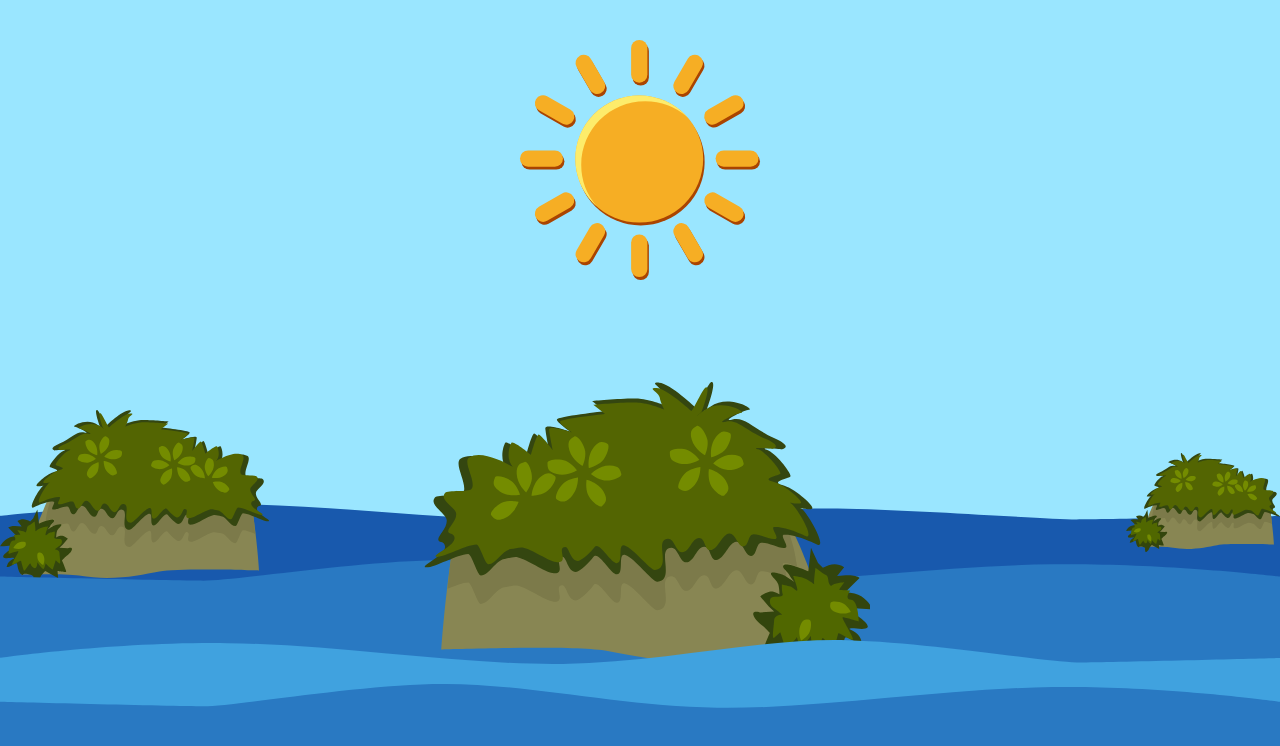
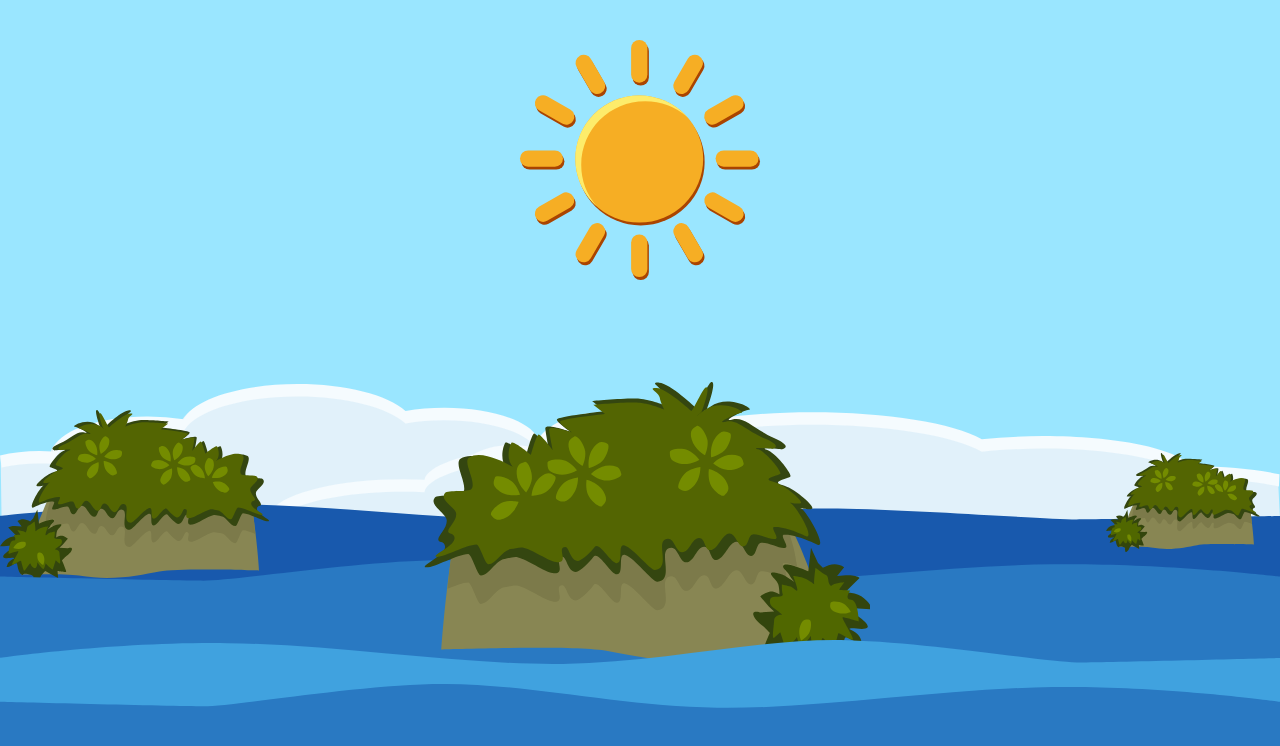
Before and after one commit to chrisdennett/CGPTotaliser, a React (Create React App) app: page / in a window 1280 px wide. Shown: the top 746 px of the page. Built offline with nearby package versions, Linux system fonts and the light colour scheme.

Commit message:
Added horizon clouds

```diff
--- a/src/totaliser/background/Background.js
+++ b/src/totaliser/background/Background.js
@@ -1,11 +1,12 @@
 import React from "react";
+import styles from "./background.module.css";
 // import { useWindowSize } from "../hooks/useWindowSize";
 import Sun from "./Sun";
-import styles from "./background.module.css";
 import Waves1 from "./Waves1";
 import Waves2 from "./Waves2";
 import Waves3 from "./Waves3";
 import Island from "./Island";
+import HorizonClouds from "./HorizonClouds";
 
 export default function Background() {
   // const { width: bgWidth, height: bgHeight } = useWindowSize();
@@ -19,11 +20,20 @@ export default function Background() {
     <div className={styles.background}>
       <Sun className={styles.sun} />
 
+      <HorizonClouds
+        className={styles.horizonClouds}
+        preserveAspectRatio="none"
+      />
+
       <Waves3 className={styles.waves3} preserveAspectRatio="none" />
+
       <Island className={styles.island3} />
       <Island className={styles.island2} />
+
       <Waves2 className={styles.waves2} preserveAspectRatio="none" />
+
       <Island className={styles.island1} flip />
+
       <Waves1 className={styles.waves1} preserveAspectRatio="none" />
     </div>
   );
--- a/src/totaliser/background/HorizonClouds.js
+++ b/src/totaliser/background/HorizonClouds.js
@@ -1,8 +1,12 @@
 import React from "react";
 
-function HorizonClouds({ className }) {
+function HorizonClouds({ className, preserveAspectRatio }) {
   return (
-    <svg className={className} viewBox="0 0 346.604 78.588">
+    <svg
+      className={className}
+      viewBox="0 0 346.604 78.588"
+      preserveAspectRatio={preserveAspectRatio}
+    >
       <g>
         <g>
           <g
--- a/src/totaliser/background/background.module.css
+++ b/src/totaliser/background/background.module.css
@@ -61,5 +61,12 @@
   max-width: 200px;
   position: absolute;
   bottom: 31%;
-  right: 0;
+  right: 20px;
 }
+
+.horizonClouds {
+  position: absolute;
+  width: 100%;
+  height: 17%;
+  bottom: 35%;
+}
```
